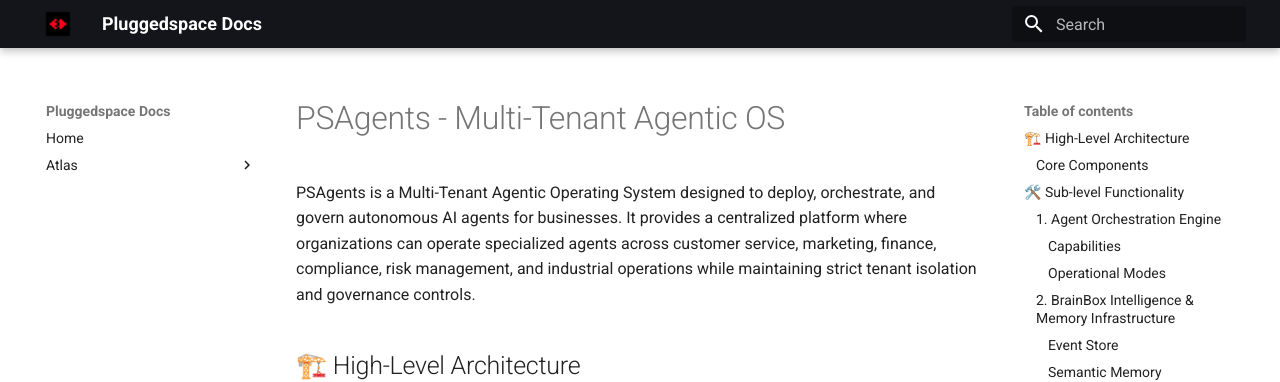
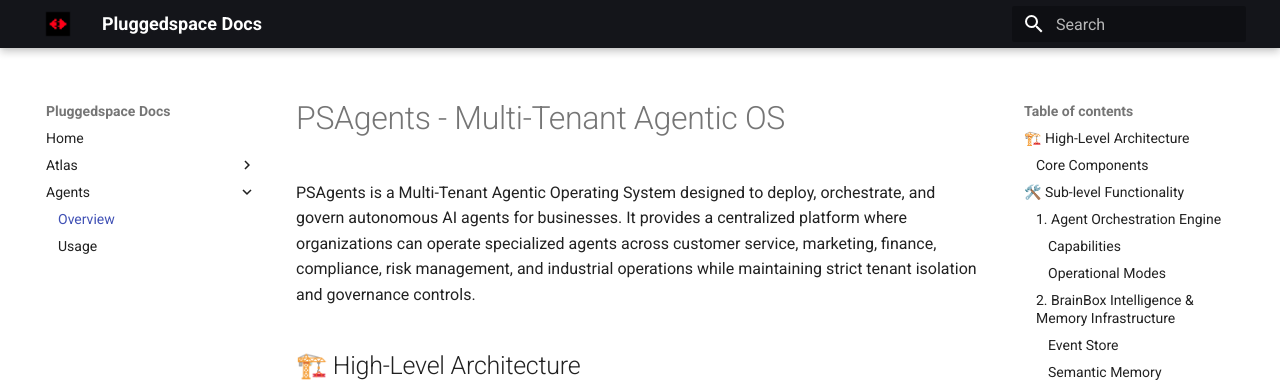
Before and after one commit to pluggedspace/pluggedspace-docs, an MkDocs documentation site: the page built from docs/agents/index.md, in a window 1280 px wide. Shown: the top 382 px of the page. Built offline with MkDocs 1.6.1 and Material for MkDocs 9.7.7, drawn with Linux system fonts in a browser that asks for light colours.

Commit message:
Update mkdocs.yml

```diff
--- a/mkdocs.yml
+++ b/mkdocs.yml
@@ -33,7 +33,7 @@
     - icon: fontawesome/solid/globe
       link: https://pluggedspace.org
     - icon: fontawesome/solid/book
-      link: https://blog.pluggedspace.org
+      link: https://pluggedspace.org/blog
   generator: false
 
 nav:
@@ -42,3 +42,6 @@
   - Atlas:
       - Overview: data/index.md
       - Usage: data/usage.md
+  - Agents:
+      - Overview: agents/index.md
+      - Usage: agents/usage.md
```
